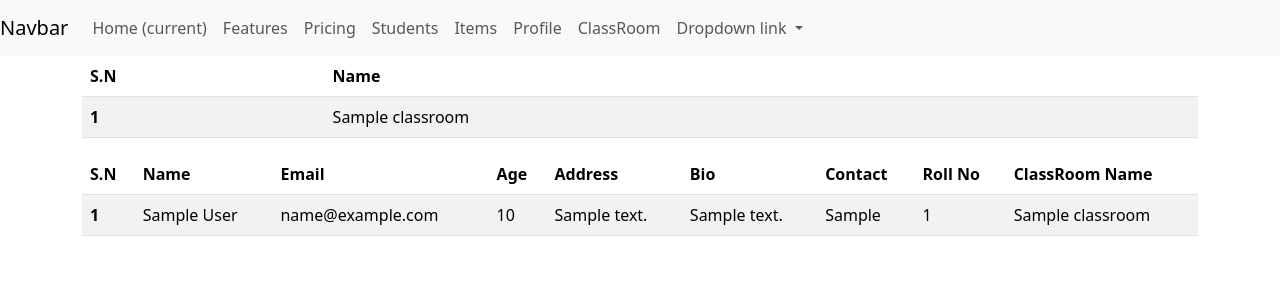
After one commit to beeplovebhandari/learn_django, a Django app: page /tables/classroom/ in a window 1280 px wide. The commit adds this page. Shown: the top 300 px of the page. Run offline with Django 4.2, Linux system fonts and the light colour scheme; tables that the repository leaves empty hold one stand-in row (values such as "Sample post").

Commit message:
django project setup

```diff
--- a/tables/admin.py
+++ b/tables/admin.py
@@ -1,7 +1,8 @@
 from django.contrib import admin
-from .models import Students,Item, StudentProfile
+from .models import Students,Item, StudentProfile, ClassRoom
 
 admin.site.register(Students)
 admin.site.register(StudentProfile)
+admin.site.register(ClassRoom)
 
 admin.site.register(Item)
--- a/tables/models.py
+++ b/tables/models.py
@@ -1,12 +1,18 @@
 from django.db import models
 
-# Create your models here.
+
+class ClassRoom(models.Model):
+    name = models.CharField(max_length=20)
+
+
+
 class Students(models.Model):
     name = models.CharField(max_length=20)
     email = models.EmailField()
     age = models.IntegerField()
     address = models.CharField(max_length=20)
     bio = models.TextField()
+    classroom = models.ForeignKey(ClassRoom, on_delete=models.CASCADE, related_name="classroom_students", null=True, blank=True)
 
     def __str__(self):
         return self.name
--- /dev/null
+++ b/tables/templates/tables/classroom.html
@@ -0,0 +1,54 @@
+{% extends 'temp_inheritance/base.html' %}
+
+{% block content %}
+
+<table class ="table table-striped table-hover">
+    <thead>
+      <tr>
+        <th scope="col">S.N</th>
+        <th scope="col">Name</th>
+      </tr>
+    </thead>
+    <tbody>
+        {% for classroom in classrooms %}
+      <tr>
+        <th scope="row">{{forloop.counter}}</th>
+        <td>{{classroom.name}}</td>
+      </tr>
+      {% endfor %}
+
+    </tbody>
+  </table>
+  <table class ="table table-striped table-hover">
+    <thead>
+      <tr>
+        <th scope="col">S.N</th>
+        <th scope="col">Name</th>
+        <th scope="col">Email</th>
+        <th scope="col">Age</th>
+        <th scope="col">Address</th>
+        <th scope="col">Bio</th>
+        <th scope="col">Contact</th>
+        <th scope="col">Roll No</th>
+        <th scope="col">ClassRoom Name</th>
+      </tr>
+    </thead>
+    <tbody>
+        {% for student in students %}
+      <tr>
+        <th scope="row">{{forloop.counter}}</th>
+        <td>{{student.name}}</td>
+        <td>{{student.email}}</td>
+        <td>{{student.age}}</td>
+        <td>{{student.address}}</td>
+        <td>{{student.bio }}</td>
+        <td>{{student.studentprofile.contact}}</td>
+        <td>{{student.studentprofile.roll_no}}</td>
+        <td>{{student.classroom.name}}</td>
+      </tr>
+      {% endfor %}
+
+    </tbody>
+  </table>
+
+{%endblock%}
--- a/tables/urls.py
+++ b/tables/urls.py
@@ -1,9 +1,10 @@
 from django.urls import path
-from.views import student, item, profile
+from.views import student, item, profile, classroom
 
 urlpatterns = [
     path ("student/", student, name="student"),
     path ("item/", item, name="item"),
-    path('profile/', profile, name = 'profile')
+    path('profile/', profile, name = 'profile'),
+    path('classroom/', classroom, name='classroom')
 
           ]
--- a/tables/views.py
+++ b/tables/views.py
@@ -1,5 +1,5 @@
 from django.shortcuts import render
-from.models import Students, Item, StudentProfile
+from.models import Students, Item, StudentProfile, ClassRoom
 
 def student(request):
     students = Students.objects.all()
@@ -11,3 +11,8 @@ def profile (request):
 def item(request):
     a = Item.objects.all()
     return render (request, template_name="tables/items.html", context={"items":a})
+
+def classroom(request):
+    classroom = ClassRoom.objects.all()
+    student = Students.objects.all()
+    return render (request, template_name="tables/classroom.html",context={"classrooms" :classroom, "students": student})
--- a/temp_inheritance/templates/temp_inheritance/base.html
+++ b/temp_inheritance/templates/temp_inheritance/base.html
@@ -37,6 +37,10 @@
       <li class="nav-item">
         <a class="nav-link" href="{% url 'profile' %}">Profile</a>
       </li>
+    </li>
+    <li class="nav-item">
+      <a class="nav-link" href="{% url 'classroom' %}">ClassRoom</a>
+    </li>
             <li class="nav-item dropdown">
               <a class="nav-link dropdown-toggle" href="#" id="navbarDropdownMenuLink" data-toggle="dropdown" aria-haspopup="true" aria-expanded="false">
                 Dropdown link
```
Also changed, not shown: tables/migrations/0006_classroom_students_classroom.py (added).
